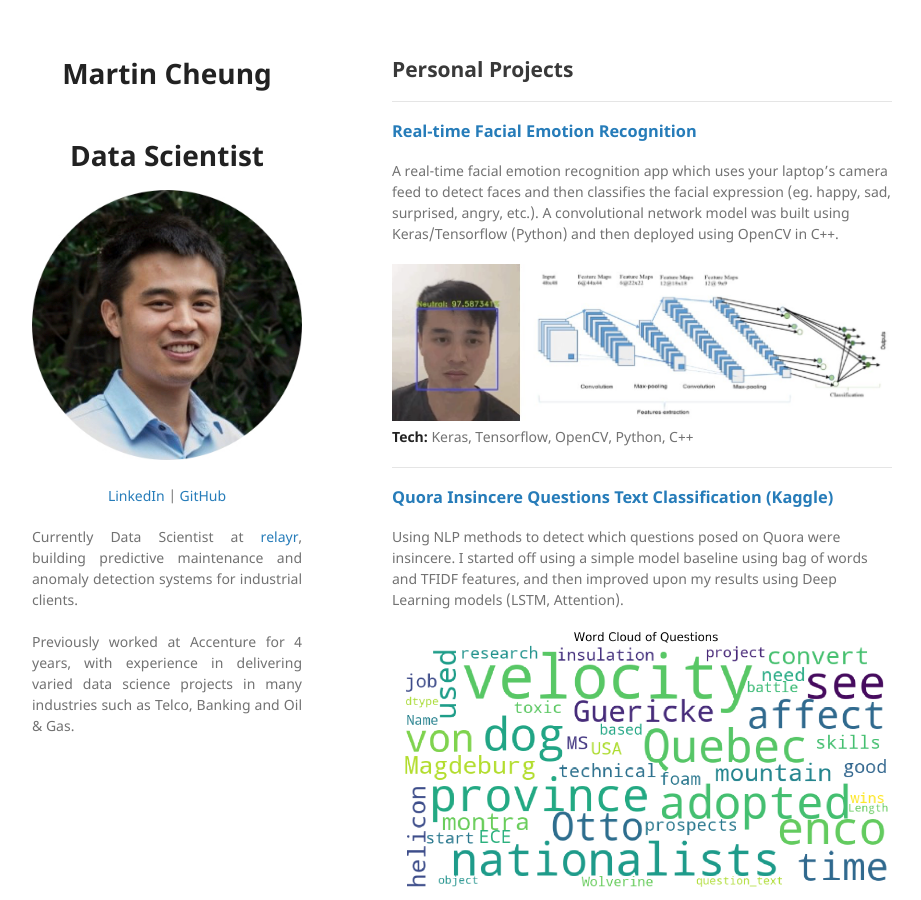
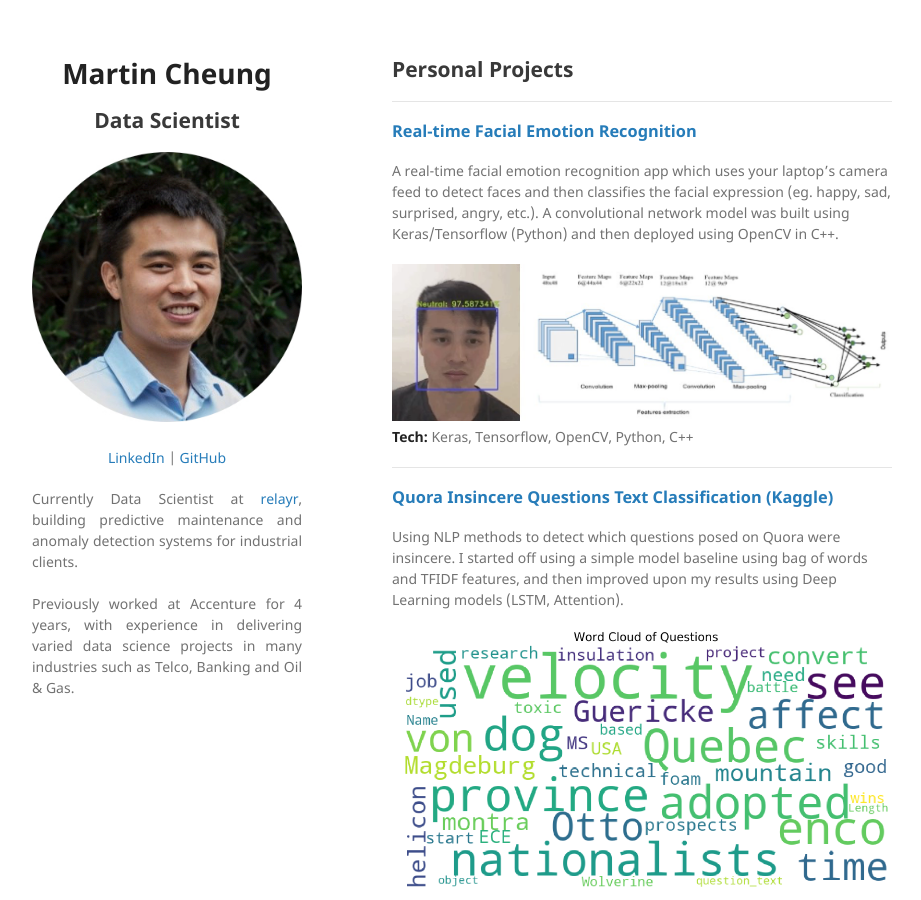
Before and after one commit to martycheung/martycheung.github.io, a Jekyll site: the page built from index.md, in a window 1280 px wide and 900 px high. Shown: the whole window, without its empty margins (178-1099 px from the left). Built offline with Jekyll 4.4.1, drawn with Linux system fonts in a browser that asks for light colours; our own code applies the rules of GitHub Pages for plain Markdown files.

Commit message:
Edit name and title

```diff
--- a/_layouts/default.html
+++ b/_layouts/default.html
@@ -14,7 +14,8 @@
   <body>
     <div class="wrapper">
       <header>
-        <h1>{{ site.name | default: site.github.repository_name }}<br>{{ site.job_title }}</h1>
+        <h1>{{ site.name | default: site.github.repository_name }}</h1>
+        <h2>{{ site.job_title }}</h2>
 
         {% if site.logo %}
           <img src="{{site.logo | relative_url}}" alt="Logo" />
```
